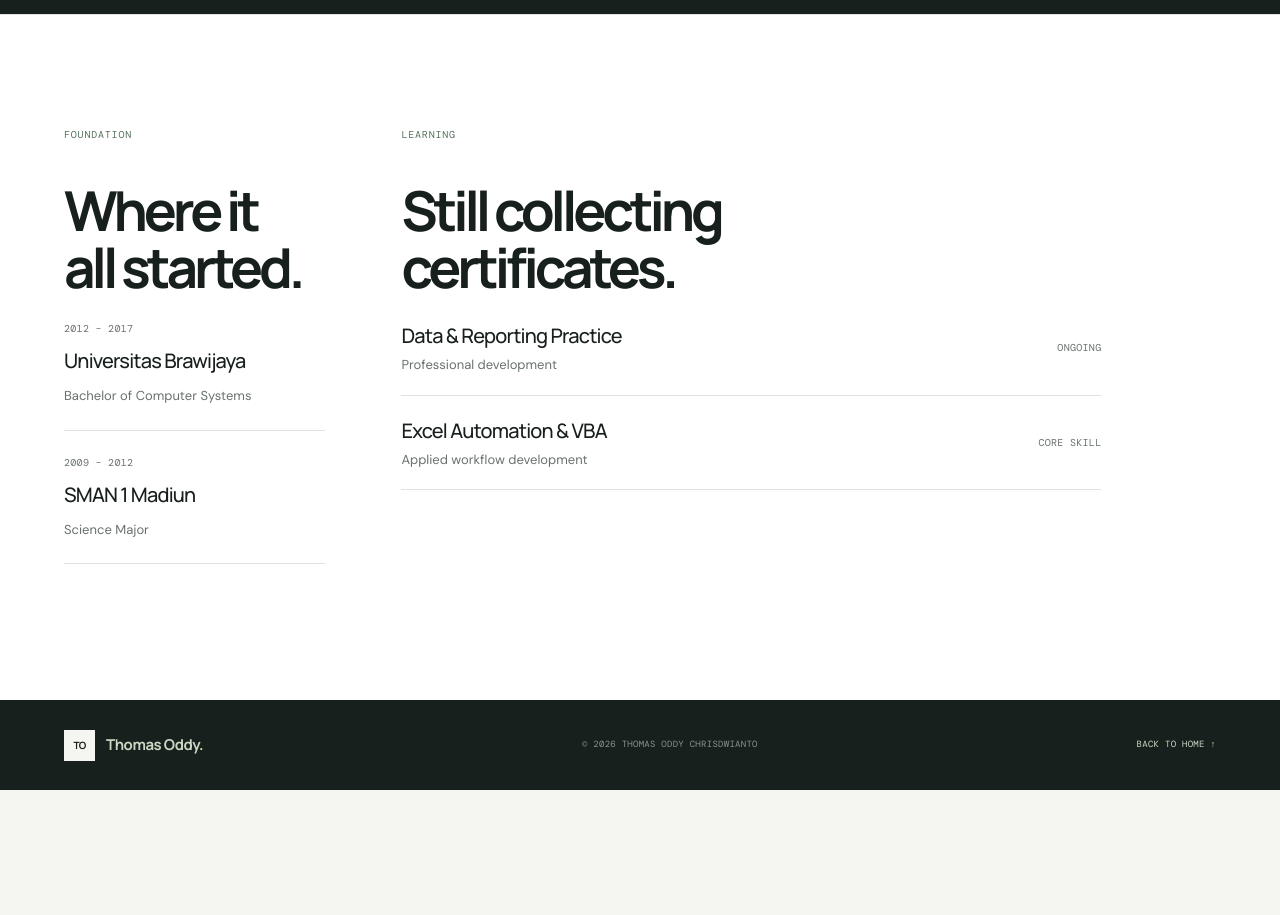
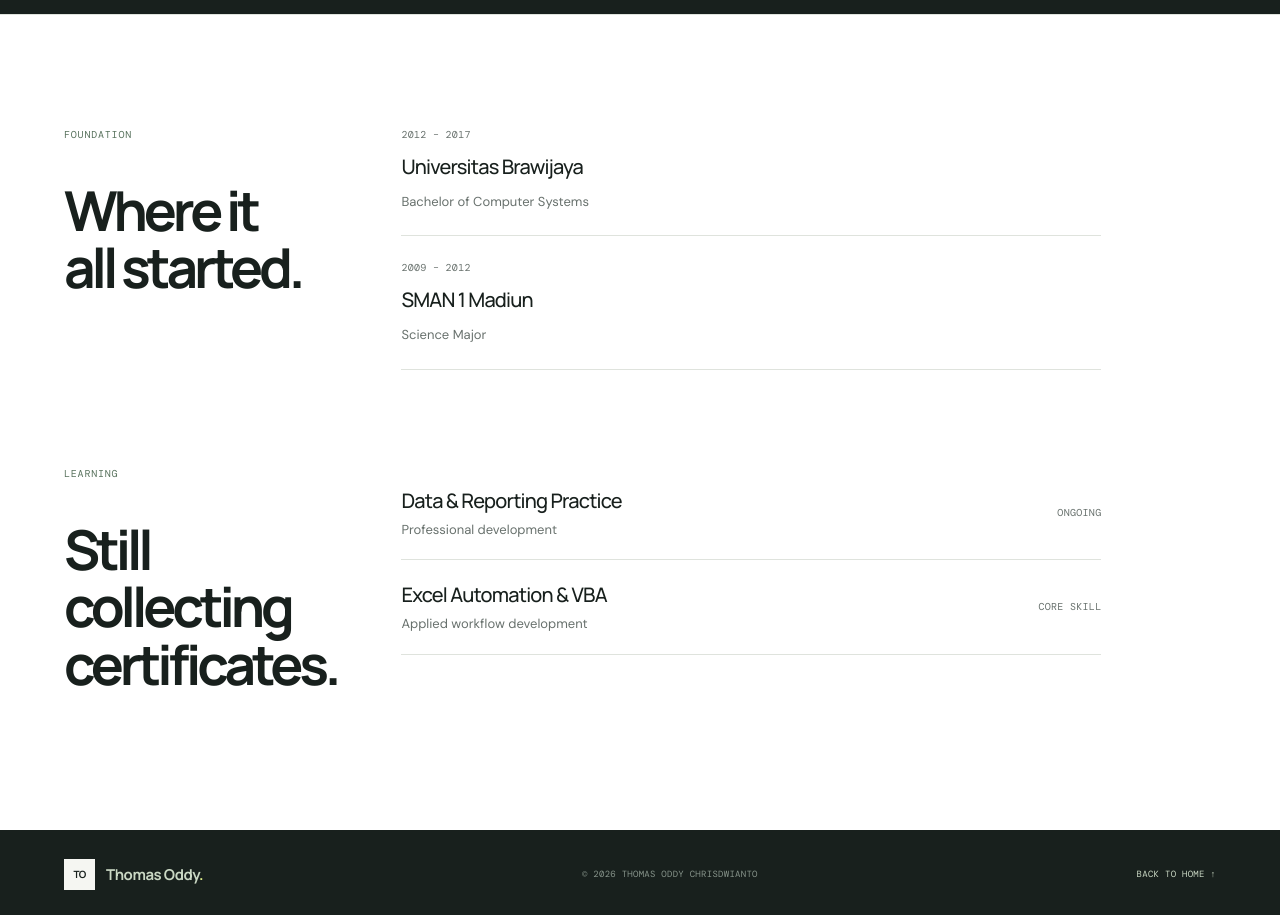
Before and after one commit to gooday-lab/thomasoddyc, a Next.js app: page /about in a window 1280 px wide. Shown: the part 680-1595 px from the top of the page. Before the commit the page ends 1470 px from the top, so only its background shows below. Built offline with nearby package versions, Linux system fonts and the light colour scheme; no server answers; the database is empty.

Commit message:
v2: stack Foundation and Learning blocks vertically in foundation section

```diff
--- a/src/app/about/view.tsx
+++ b/src/app/about/view.tsx
@@ -41,15 +41,15 @@ export default function AboutView() {
 
       <section className="foundation section-pad">
         <div className="two-column foundation-grid">
-          <div>
-            <SectionLabel>{t.educationLabel}</SectionLabel>
-            <h2><MultiLine text={t.educationTitle} /></h2>
+          <div><SectionLabel>{t.educationLabel}</SectionLabel><h2><MultiLine text={t.educationTitle} /></h2></div>
+          <div className="foundation-right">
             <div className="education-row"><span>2012 – 2017</span><h3>Universitas Brawijaya</h3><p>Bachelor of Computer Systems</p></div>
             <div className="education-row"><span>2009 – 2012</span><h3>SMAN 1 Madiun</h3><p>Science Major</p></div>
           </div>
+        </div>
+        <div className="two-column foundation-grid">
+          <div><SectionLabel>{t.certLabel}</SectionLabel><h2><MultiLine text={t.certTitle} /></h2></div>
           <div className="foundation-right">
-            <SectionLabel>{t.certLabel}</SectionLabel>
-            <h2><MultiLine text={t.certTitle} /></h2>
             {certifications.map((cert) => (
               <div className="cert-row" key={cert.id}>
                 <div><h3>{pick(cert.name_en, cert.name_id)}</h3><p>{cert.issuer ?? ""}</p></div>
--- a/src/app/globals.css
+++ b/src/app/globals.css
@@ -130,12 +130,12 @@ h2 { font-family: "Manrope", sans-serif; font-size: clamp(36px, 4.3vw, 63px); li
 .project-link { display: flex; align-items: center; gap: 8px; margin-top: 24px; font-family: "DM Mono", monospace; font-size: 9px; text-transform: uppercase; color: var(--sage-deep); }
 .outline-link { margin-left: max(calc((100% - 1160px)/2), 0px); color: var(--ink); border-color: var(--ink); }
 .foundation { padding-top: 112px; padding-bottom: 112px; background: var(--white); }
-.foundation-grid h2 { margin-top: 40px; }
+.foundation-grid + .foundation-grid { margin-top: 72px; }
+.foundation-grid > div:first-child h2 { margin-top: 40px; }
 .foundation-right { max-width: 700px; }
 .education-row { display: grid; gap: 10px; padding: 0 0 24px; margin-bottom: 24px; border-bottom: 1px solid var(--line); }
 .education-row h3 { margin-bottom: 0; }
 .education-row p, .cert-row p { margin: 0; color: var(--muted); font-size: 13px; }
-.foundation-right .cert-row:first-of-type { padding-top: 0; }
 .cert-row { display: flex; align-items: center; gap: 16px; border-bottom: 1px solid var(--line); padding: 20px 0; }
 .cert-row h3 { margin: 0 0 4px; }
 .cert-row > div { flex: 1; }
@@ -173,7 +173,7 @@ blockquote { font-family: "Manrope", sans-serif; font-size: clamp(28px, 4vw, 52p
   .impact-card:nth-child(2) { border-right: 0; margin-right: 0; }
   .impact-card:nth-child(-n+2) { border-bottom: 1px solid var(--line); }
   .skill-groups { grid-template-columns: 1fr; gap: 32px; }
-  .foundation-grid h2 { margin-top: 0; }
+  .foundation-grid > div:first-child h2 { margin-top: 0; }
 }
 @media (max-width: 640px) {
   .section-pad { padding-left: 22px; padding-right: 22px; }
```
